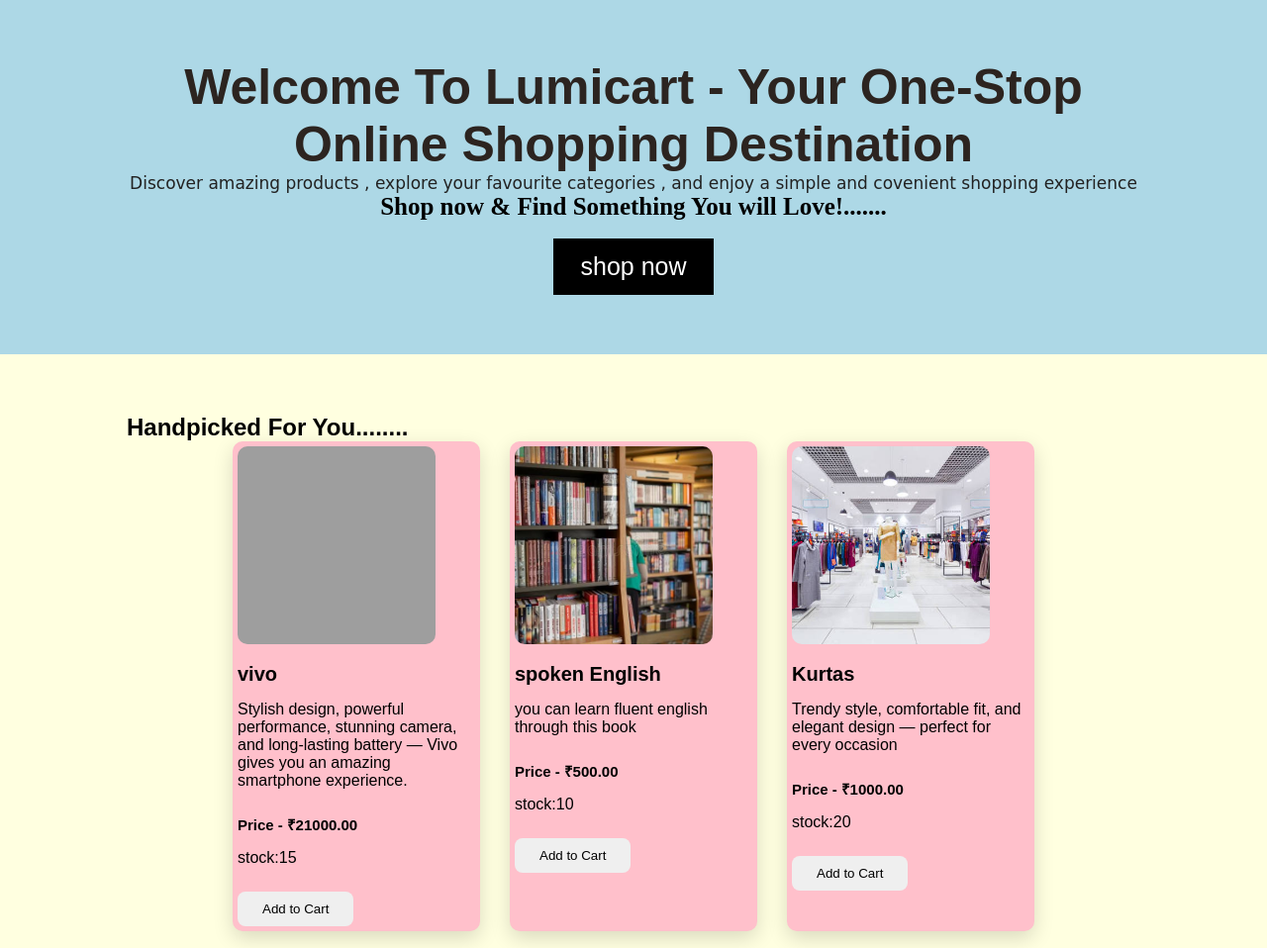
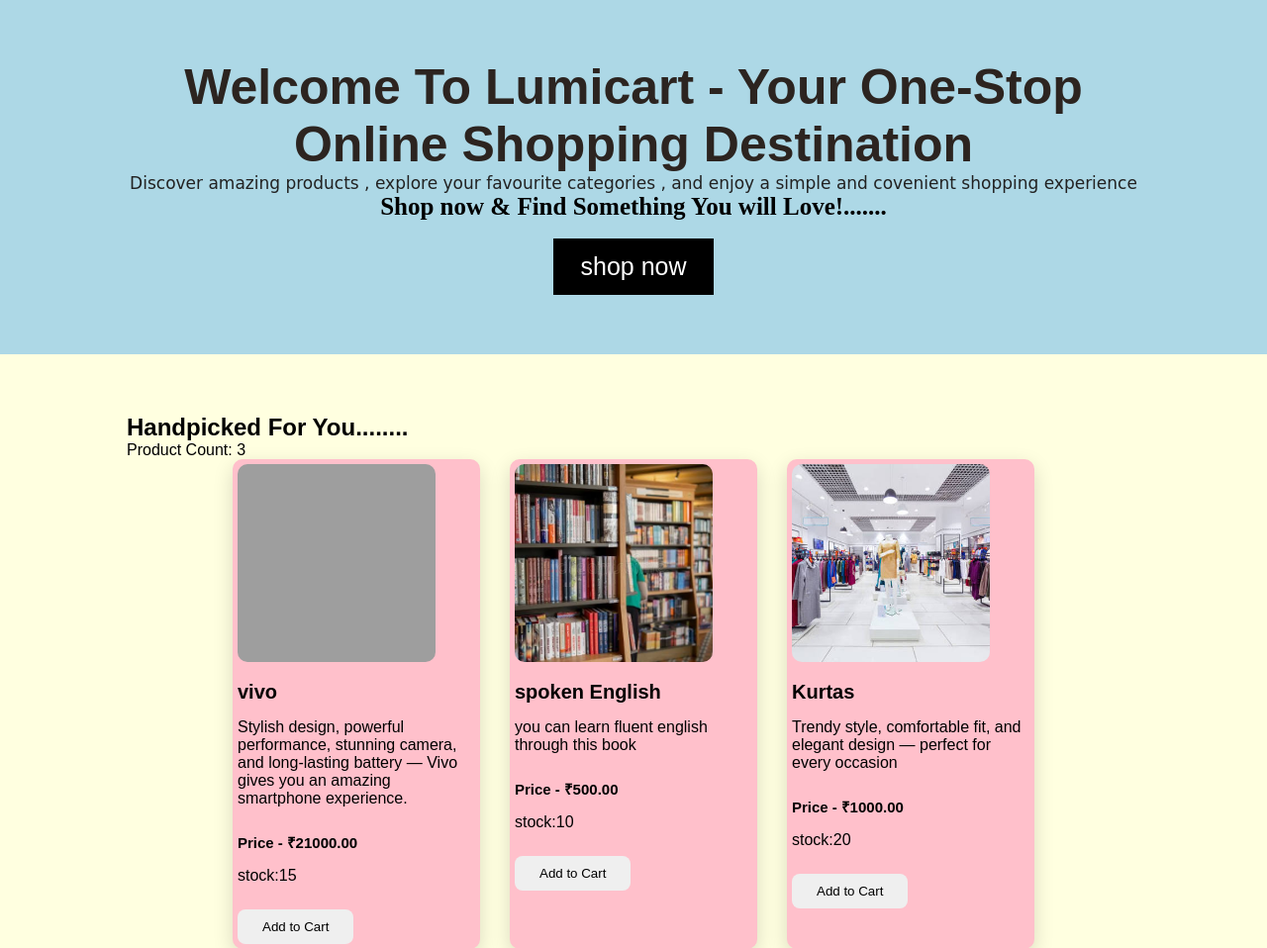
Before and after one commit to chandra-p1705/Ecommerce_project, a Django app: page / in a window 1280 px wide. Shown: the part 68-1026 px from the top of the page at 99% size. Run offline with Django 5.2, Linux system fonts and the light colour scheme; data comes from the database, SQL or seed files in the repository; grey boxes are pictures that could not be loaded.

Commit message:
Check product count

```diff
--- a/store/templates/home.html
+++ b/store/templates/home.html
@@ -34,6 +34,7 @@
     </section>
     <section class="products" id="products">
         <h2>Handpicked For You........</h2>
+        <p>Product Count: {{ products|length }}</p>
         <div class="product-container">
         {% for product in products %}
 
```
